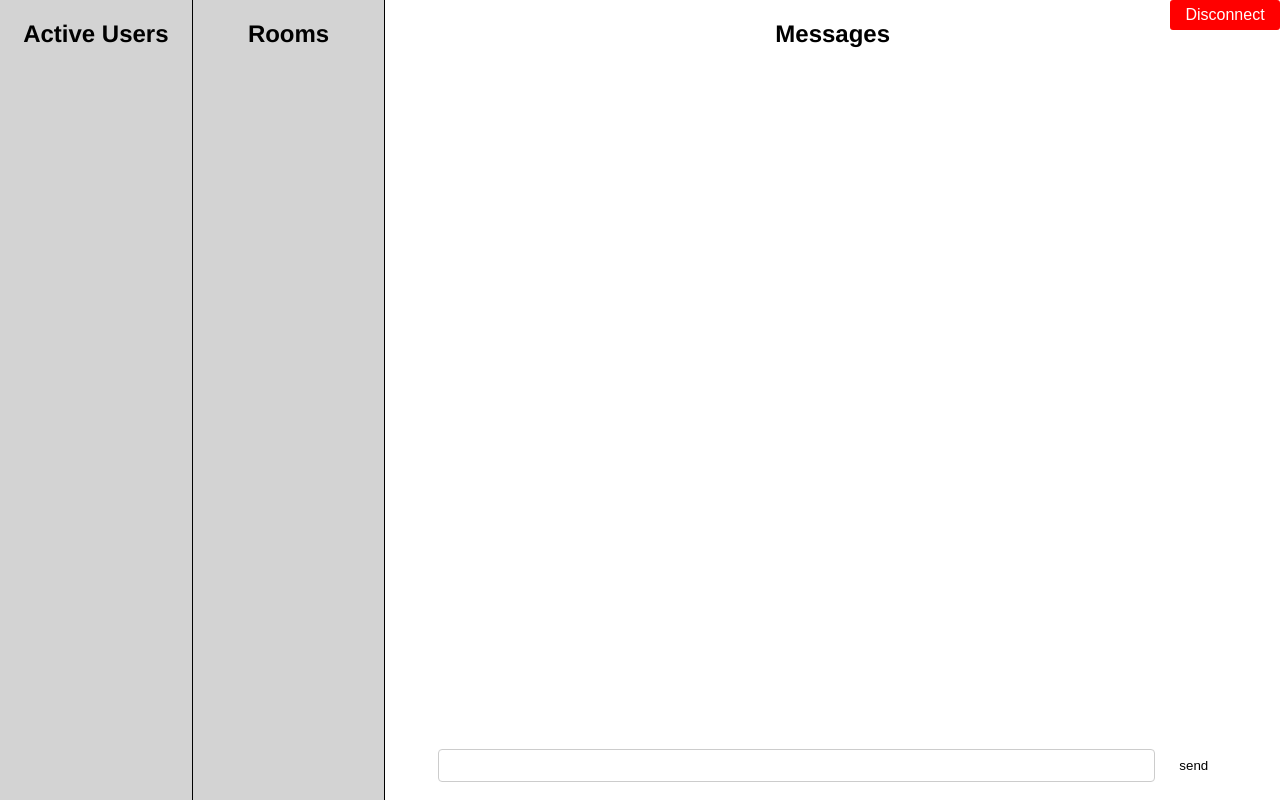
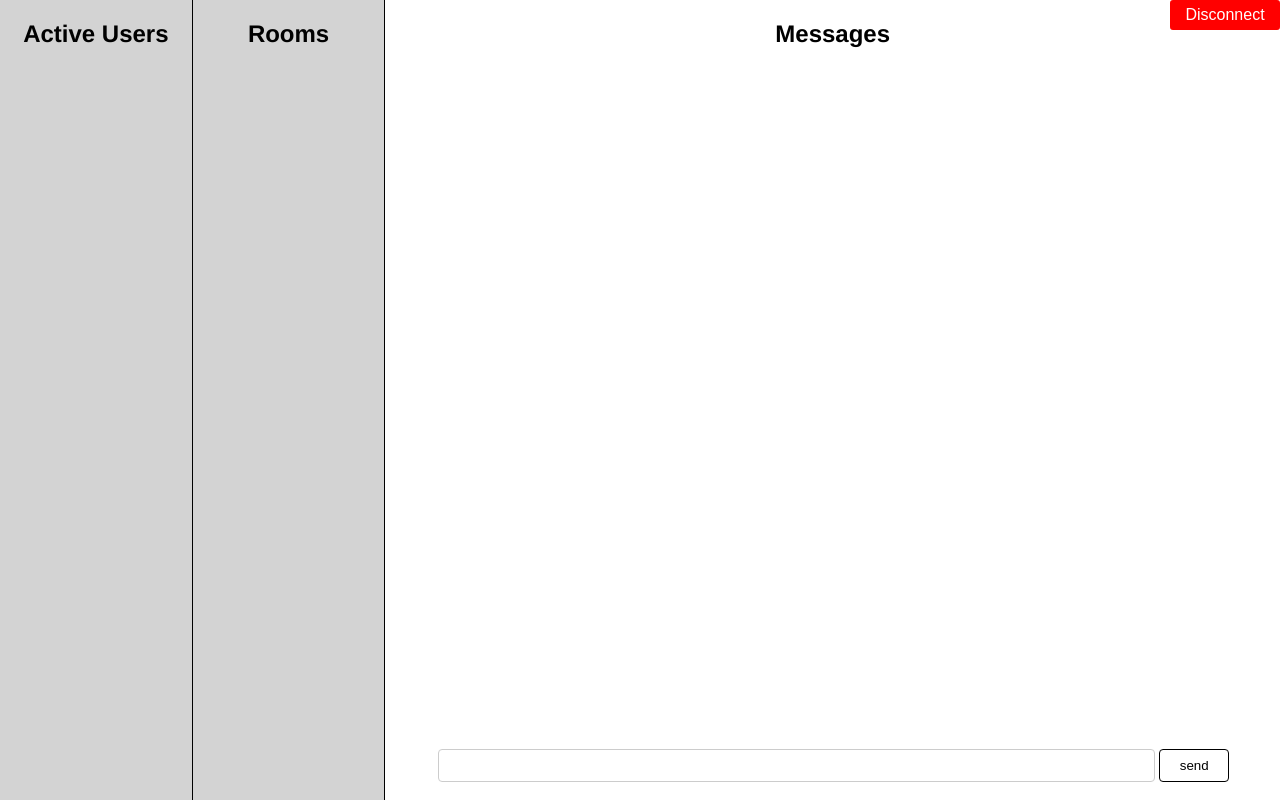
Before and after one commit to ShawnToubeau/ChatApp, a website: page Client/main/main.html in a window 1280 px wide. In both pictures the pointer is over the input "send". Drawn offline with nearby package versions, Linux system fonts and the light colour scheme; no server answers.

Commit message:
Adds Send Btn style

```diff
--- a/Client/main/main.css
+++ b/Client/main/main.css
@@ -34,7 +34,7 @@ h2 {
   background-color: lightgray;
   display: block;
   width: 15%;
-  font-family: Helvetica, Arial, sans-serif
+  font-family: Helvetica, Arial, sans-serif;
 }
 
 .user {
@@ -55,7 +55,7 @@ h2 {
   padding-top: 3px;
 }
 
-.room:hover{
+.room:hover {
   background-color: lightgreen;
   border-color: black;
 }
@@ -74,8 +74,8 @@ h2 {
   padding-left: 10px;
 }
 
-#messages{
-  font-family: Helvetica, sans-serif
+#messages {
+  font-family: Helvetica, sans-serif;
 }
 
 #user-input {
@@ -109,6 +109,7 @@ h2 {
 #datasend:hover {
   background-color: white;
   color: black;
+  border: 1px black solid;
 }
 
 #logoff-btn {
```
